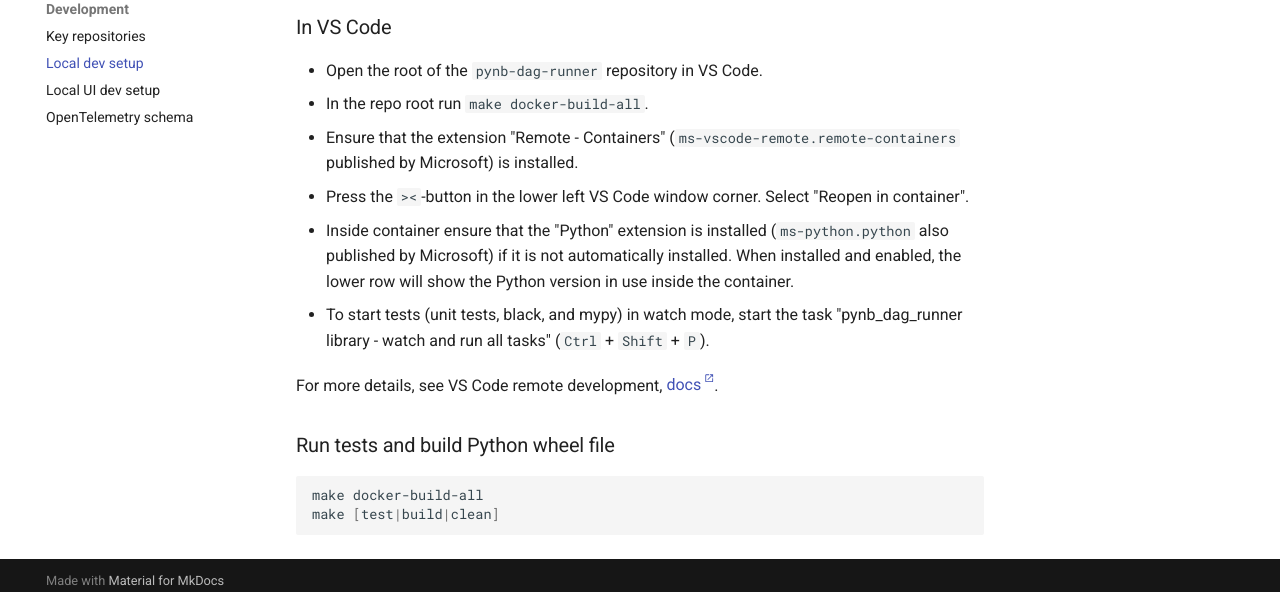
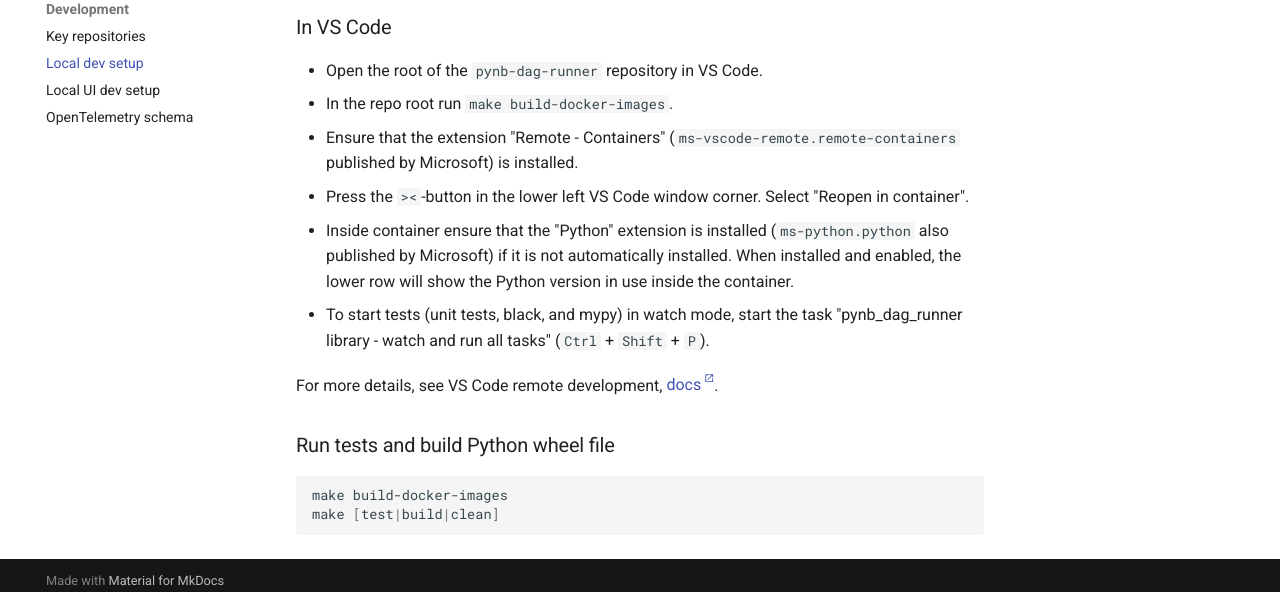
Before and after one commit to composable-logs/composable-logs, an MkDocs documentation site: the page built from docs/docs/dev/local-dev.md, in a window 1280 px wide. Shown: the part 302-894 px from the top of the page. Built offline with MkDocs 1.6.1 and Material for MkDocs 9.7.7, drawn with Linux system fonts in a browser that asks for light colours; comment, search, counter and statistics services are not loaded.

Commit message:
more makefile reorgs

````diff
--- a/docs/docs/dev/local-dev.md
+++ b/docs/docs/dev/local-dev.md
@@ -2,7 +2,7 @@
 
 ### In VS Code
 - Open the root of the `pynb-dag-runner` repository in VS Code.
-- In the repo root run `make docker-build-all`.
+- In the repo root run `make build-docker-images`.
 - Ensure that the extension "Remote - Containers" (`ms-vscode-remote.remote-containers` published by Microsoft) is installed.
 - Press the `><`-button in the lower left VS Code window corner. Select "Reopen in container".
 - Inside container ensure that the "Python" extension is installed (`ms-python.python` also published by Microsoft) if it is not automatically installed. When installed and enabled, the lower row will show the Python version in use inside the container.
@@ -13,6 +13,6 @@
 ### Run tests and build Python wheel file
 
 ```bash
-make docker-build-all
+make build-docker-images
 make [test|build|clean]
 ```
````
Also changed, not shown: docs/docs/live-demos/mnist-digits-demo-pipeline/index.md (+1 -1 lines), 5 other files.
